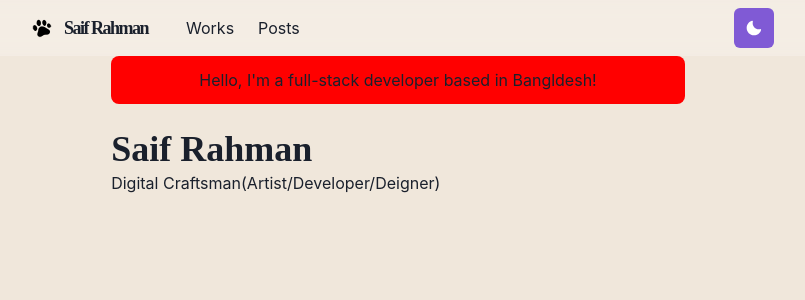
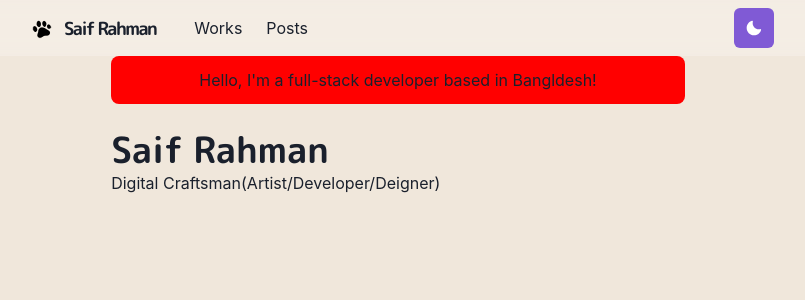
Before and after one commit to Saif-Rahman666/Interactive-Portfolio, a Next.js app: page / in a window 1280 px wide. Shown: the top 300 px of the page, without its empty margins (242-1047 px from the left). Built offline with nearby package versions, Linux system fonts and the light colour scheme.

Commit message:
fonts added

```diff
--- /dev/null
+++ b/components/fonts.js
@@ -0,0 +1,10 @@
+import { Global } from "@emotion/react";
+
+const Fonts = () => (
+    <Global
+    styles={`@import url('https://fonts.googleapis.com/css2?family=M+PLUS+Rounded+1c:wght@300;700&display=swap');
+
+    `}
+    />
+)
+export default Fonts
--- a/pages/_app.js
+++ b/pages/_app.js
@@ -1,9 +1,11 @@
 import { ChakraProvider } from "@chakra-ui/react";
 import Layout from '../components/layouts/main'
+import Fonts from "../components/fonts";
 import theme from "../libs/theme";
 const Website = ({Component, pageProps, router} ) =>{
     return(
         <ChakraProvider theme={theme}>
+            <Fonts/>
             <Layout router={router}>
                 <Component{...pageProps} key={router.route} />
             </Layout>
```
